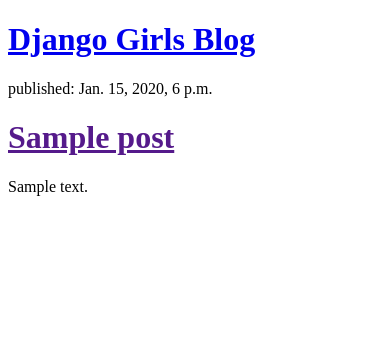
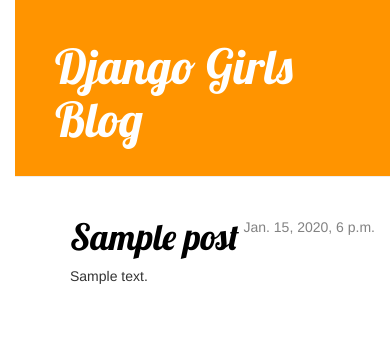
Before and after one commit to xueshengshuo2/my-first-blog, a Django app: template blog/templates/blog/post_list.html in a window 390 px wide. Shown: the top 355 px of the page. Run offline with Django 3.2, Linux system fonts and the light colour scheme; the template is opened without the code that fills it: values that come from a table or form of the project are taken from there, others are empty; tables that the repository leaves empty hold one stand-in row (values such as "Sample post"); some libraries are stand-ins or nearby versions.

Commit message:
Added view and template for detailed blog post as well as CSS for the site.

```diff
--- a/blog/static/css/blog.css
+++ b/blog/static/css/blog.css
@@ -0,0 +1,54 @@
+body {
+        padding-left: 15px;
+    }
+h1 a {
+        color: #FCA205;
+        font-family: 'Lobster';
+    }
+    .page-header {
+        background-color: #ff9400;
+        margin-top: 0;
+        padding: 20px 20px 20px 40px;
+    }
+
+    .page-header h1, .page-header h1 a, .page-header h1 a:visited, .page-header h1 a:active {
+        color: #ffffff;
+        font-size: 36pt;
+        text-decoration: none;
+    }
+
+    .content {
+        margin-left: 40px;
+    }
+
+    h1, h2, h3, h4 {
+        font-family: 'Lobster', cursive;
+    }
+
+    .date {
+        float: right;
+        color: #828282;
+    }
+
+    .save {
+        float: right;
+    }
+
+    .post-form textarea, .post-form input {
+        width: 100%;
+    }
+
+    .top-menu, .top-menu:hover, .top-menu:visited {
+        color: #ffffff;
+        float: right;
+        font-size: 26pt;
+        margin-right: 20px;
+    }
+
+    .post {
+        margin-bottom: 70px;
+    }
+
+    .post h1 a, .post h1 a:visited {
+        color: #000000;
+    }
--- a/blog/templates/blog/base.html
+++ b/blog/templates/blog/base.html
@@ -1,10 +1,23 @@
-<!DOCTYPE html>
-<html lang="en">
-<head>
-    <meta charset="UTF-8">
-    <title>$Title$</title>
-</head>
-<body>
-$END$
-</body>
-</html>
+ {% load staticfiles %}
+    <html>
+        <head>
+            <title>Django Girls blog</title>
+            <link rel="stylesheet" href="//maxcdn.bootstrapcdn.com/bootstrap/3.2.0/css/bootstrap.min.css">
+            <link rel="stylesheet" href="//maxcdn.bootstrapcdn.com/bootstrap/3.2.0/css/bootstrap-theme.min.css">
+            <link href='//fonts.googleapis.com/css?family=Lobster&subset=latin,latin-ext' rel='stylesheet' type='text/css'>
+            <link rel="stylesheet" href="{% static 'css/blog.css' %}">
+        </head>
+        <body>
+        <div class="page-header">
+            <h1><a href="/">Django Girls Blog</a></h1>
+        </div>
+        <div class="content container">
+            <div class="row">
+                <div class="col-md-8">
+                {% block content %}
+                {% endblock %}
+                </div>
+            </div>
+        </div>
+    </body>
+    </html>
--- a/blog/templates/blog/post_list.html
+++ b/blog/templates/blog/post_list.html
@@ -1,20 +1,14 @@
-<!DOCTYPE html>
-<html lang="en">
-<head>
-    <meta charset="UTF-8">
-    <title>xueshengshuo's blog</title>
-</head>
-<body>
-    <div>
-        <h1><a href="/">Django Girls Blog</a></h1>
-    </div>
+{% extends 'blog/base.html' %}
 
-    {% for post in posts %}
-        <div>
-            <p>published: {{ post.published_date }}</p>
-            <h1><a href="">{{ post.title }}</a></h1>
-            <p>{{ post.text|linebreaksbr }}</p>
-        </div>
-    {% endfor %}
-</body>
-</html>
+    {% block content %}
+        {% for post in posts %}
+            <div class="post">
+                <div class="date">
+                    {{ post.published_date }}
+                </div>
+
+                <h1><a href="{% url 'post_detail' pk=post.pk %}">{{ post.title }}</a></h1>
+                <p>{{ post.text|linebreaksbr }}</p>
+            </div>
+        {% endfor %}
+    {% endblock %}
--- a/blog/urls.py
+++ b/blog/urls.py
@@ -2,4 +2,5 @@
 from . import views
 urlpatterns = [
     url(r'^$', views.post_list, name='post_list'),
+    url(r'^post/(?P<pk>[0-9]+)/$', views.post_detail, name='post_detail'),
 ]
--- a/blog/views.py
+++ b/blog/views.py
@@ -1,7 +1,11 @@
 from django.shortcuts import render
 from .models import Post
 from django.utils import timezone
+from django.shortcuts import render, get_object_or_404
 # Create your views here.
+def post_detail(request, pk):
+    post = get_object_or_404(Post, pk=pk)
+    return render(request, 'blog/post_detail.html', {'post': post})
 def post_list(request):
     posts = Post.objects.filter(published_date__lte=timezone.now()).order_by('published_date')
     return render(request, 'blog/post_list.html', {'posts': posts})
--- a/mysite/urls.py
+++ b/mysite/urls.py
@@ -8,4 +8,5 @@
 
     url(r'^admin/', admin.site.urls),
     url(r'', include('blog.urls')),
+
 ]
```
Also changed, not shown: blog/templates/blog/post_detail.html (+12 -9 lines).
